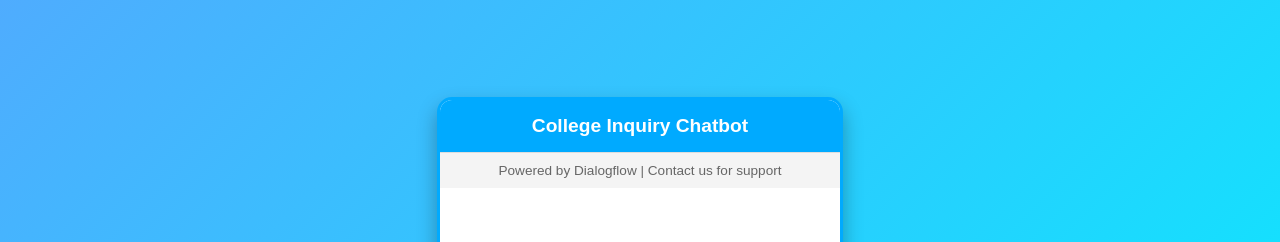
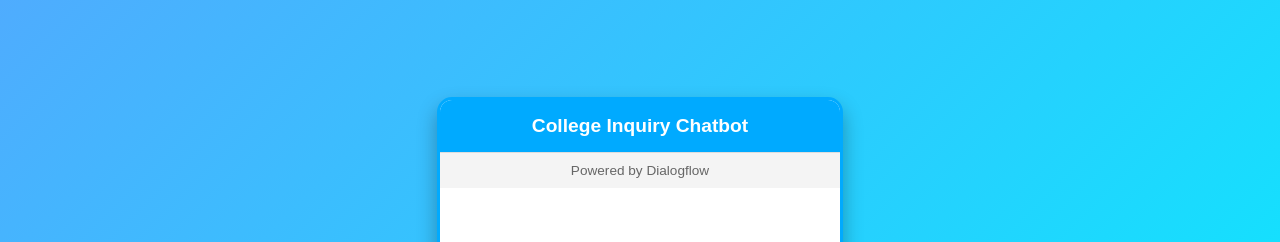
Before and after one commit to NehangPatel23/college-inquiry-chatbot, a plain HTML site: page index.html in a window 1280 px wide. Shown: the top 242 px of the page. Drawn offline with nearby package versions, Linux system fonts and the light colour scheme.

Commit message:
Update index.html

```diff
--- a/index.html
+++ b/index.html
@@ -1,5 +1,6 @@
 <!DOCTYPE html>
 <html lang="en">
+
 <head>
     <meta charset="UTF-8">
     <meta name="viewport" content="width=device-width, initial-scale=1.0">
@@ -109,6 +110,7 @@
         }
     </style>
 </head>
+
 <body>
     <div class="chat-container">
         <div class="chat-header">
@@ -126,19 +128,14 @@
         </div>
 
         <div class="chat-footer">
-      Powered by Dialogflow | Contact us for support
+            Powered by Dialogflow
         </div>
     </div>
 
     <!-- Dialogflow Chat Widget -->
     <script src="https://www.gstatic.com/dialogflow-console/fast/messenger/bootstrap.js?v=1"></script>
-  <df-messenger
-    intent="WELCOME"
-    chat-title="CollegeInquiryChatbot"
-    agent-id="14690477-f77e-4591-b199-2c24b607f987"
-    language-code="en"
-    style="display: none;"
-    id="chatbot-widget">
+    <df-messenger intent="WELCOME" chat-title="CollegeInquiryChatbot" agent-id="14690477-f77e-4591-b199-2c24b607f987"
+        language-code="en" style="display: none;" id="chatbot-widget">
     </df-messenger>
 
     <script>
@@ -155,4 +152,5 @@
         }
     </script>
 </body>
+
 </html>
```
Lines whose indentation alone changed are shown as unchanged.
